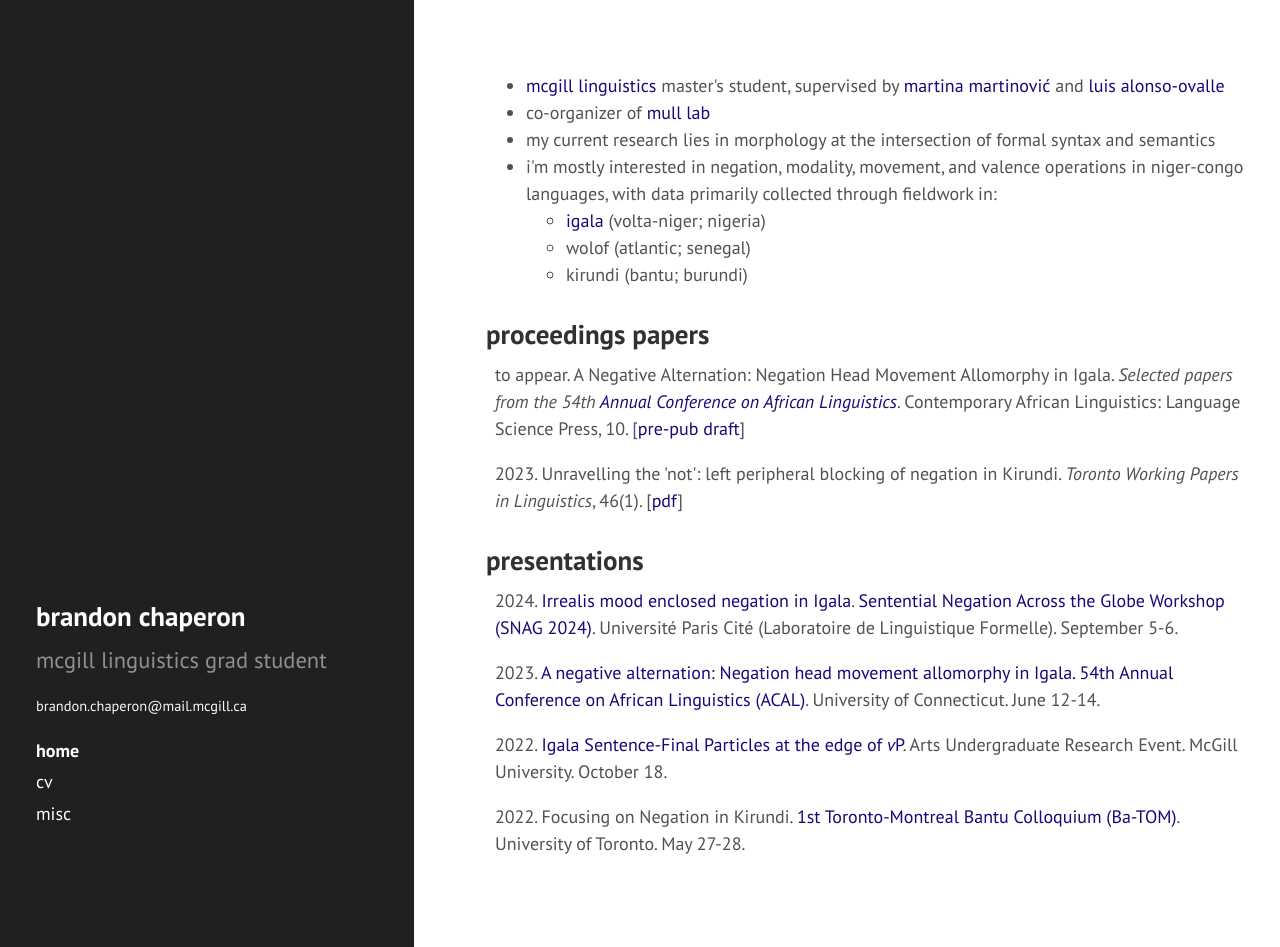
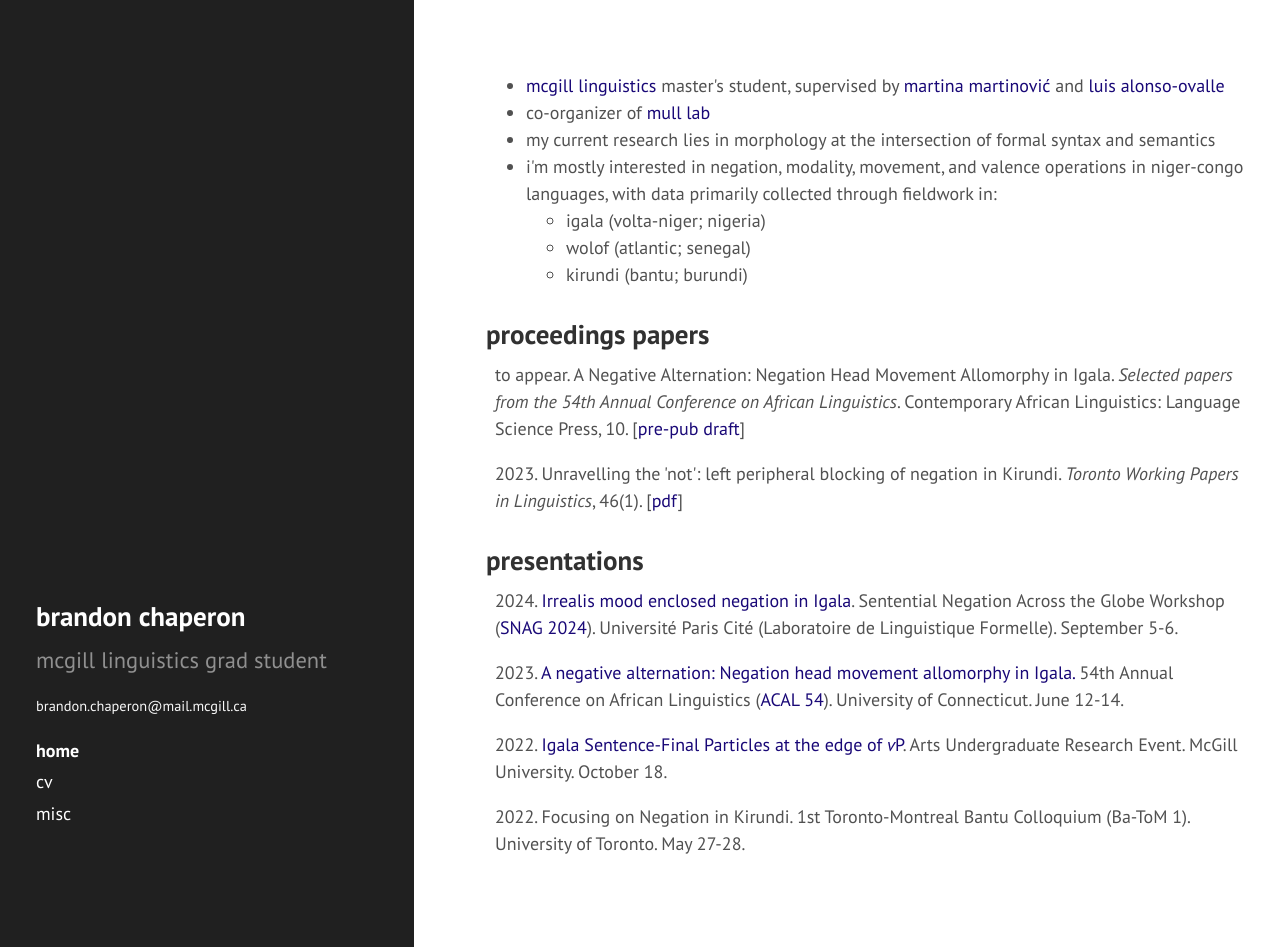
Before and after one commit to bchaper0n/bchaper0n.github.io, a Jekyll site: the page built from index.html, in a window 1280 px wide and 947 px high. Built offline with Jekyll 4.4.1, drawn with Linux system fonts in a browser that asks for light colours; comment, search, counter and statistics services are not loaded.

Commit message:
cleaner urls

```diff
--- a/index.html
+++ b/index.html
@@ -8,7 +8,7 @@
     <li>my current research lies in morphology at the intersection of formal syntax and semantics</li>
     <li>i'm mostly interested in negation, modality, movement, and valence operations in niger-congo languages, with data primarily collected through fieldwork in:</li>
     <ul>
-        <li><a href="https://mull-lab.org/igala/">igala</a> (volta-niger; nigeria)</li>
+        <li>igala (volta-niger; nigeria)</li>
         <li>wolof (atlantic; senegal)</li>
         <li>kirundi (bantu; burundi)</li>
     </ul>
@@ -16,7 +16,7 @@
 
 <h2 style="margin-top: 30px;">proceedings papers</h2>
 <div style="margin-left: 0.5em;">
-    <p>to appear. A Negative Alternation: Negation Head Movement Allomorphy in Igala. <em>Selected papers from the 54th <a href="https://acal.linguistlist.org/">Annual Conference on African Linguistics</a></em>. Contemporary African Linguistics: Language Science Press, 10. [<a href="./docs/chaperon_Neg_mov_v2.pdf">pre-pub draft</a>]</p>
+    <p>to appear. A Negative Alternation: Negation Head Movement Allomorphy in Igala. <em>Selected papers from the 54th Annual Conference on African Linguistics</em>. Contemporary African Linguistics: Language Science Press, 10. [<a href="./docs/chaperon_Neg_mov_v2.pdf">pre-pub draft</a>]</p>
 
     <p>2023. Unravelling the 'not': left peripheral blocking of negation in Kirundi. <em>Toronto Working Papers in Linguistics</em>, 46(1). [<a href="https://twpl.library.utoronto.ca/index.php/twpl/article/view/39257">pdf</a>]</p>
 </div>
@@ -32,12 +32,12 @@
 
 <!-- <h3>past</h3> -->
 
-<p>2024. <a href="https://parissnag.com/conf/program/chaperon">Irrealis mood enclosed negation in Igala</a>. <a href="https://parissnag.com/conf">Sentential Negation Across the Globe Workshop (SNAG 2024)</a>. Université Paris Cité (Laboratoire de Linguistique Formelle). September 5-6.</p>
+<p>2024. <a href="https://parissnag.com/conf/program/chaperon">Irrealis mood enclosed negation in Igala</a>. Sentential Negation Across the Globe Workshop (<a href="https://parissnag.com/conf">SNAG 2024</a>). Université Paris Cité (Laboratoire de Linguistique Formelle). September 5-6.</p>
 
-<p>2023. <a href="/docs/ACAL_54___Igala_Negation_handout.pdf">A negative alternation: Negation head movement allomorphy in Igala.</a> <a href="https://uconnuecs.cventevents.com/event/aef2d257-6a6a-41b5-b83d-2c6efc60aac5/summary">54th Annual Conference on African Linguistics (ACAL)</a>. University of Connecticut. June 12-14.</p>
+<p>2023. <a href="/docs/ACAL_54___Igala_Negation_handout.pdf">A negative alternation: Negation head movement allomorphy in Igala.</a> 54th Annual Conference on African Linguistics (<a href="https://uconnuecs.cventevents.com/event/aef2d257-6a6a-41b5-b83d-2c6efc60aac5/summary">ACAL 54</a>). University of Connecticut. June 12-14.</p>
 
 <p>2022. <a href="https://www.mcgill.ca/arts-internships/files/arts-internships/brandon_chaperon.pdf">Igala Sentence-Final Particles at the edge of <em>v</em>P</a>. Arts Undergraduate Research Event. McGill University. October 18.</p>
 
-<p>2022. Focusing on Negation in Kirundi. <a href="https://mcling.blogs.mcgill.ca/mcgill-at-ba-tom-1/"> 1st Toronto-Montreal Bantu Colloquium (Ba-TOM)</a>. University of Toronto. May 27-28.</p>
+<p>2022. Focusing on Negation in Kirundi. 1st Toronto-Montreal Bantu Colloquium (<a href="https://mcling.blogs.mcgill.ca/mcgill-at-ba-tom-1/"></a>Ba-ToM 1</a>). University of Toronto. May 27-28.</p>
 
 </div>
```
